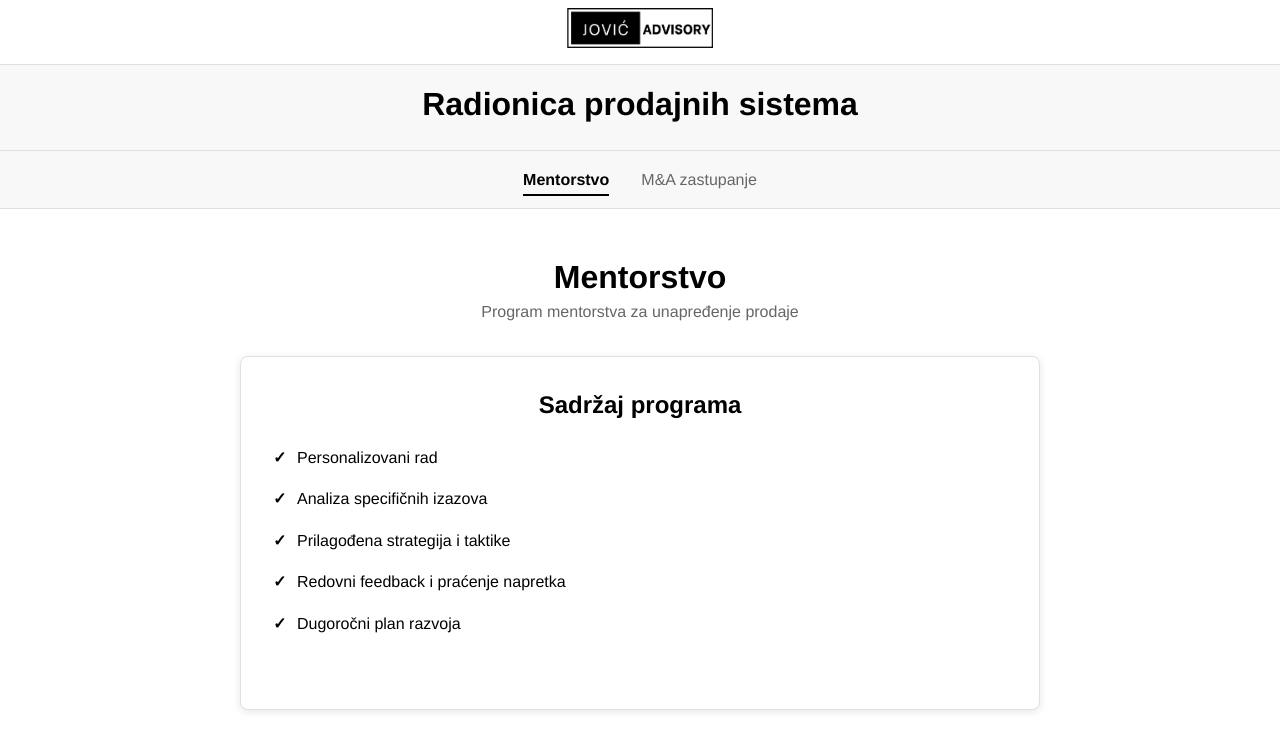
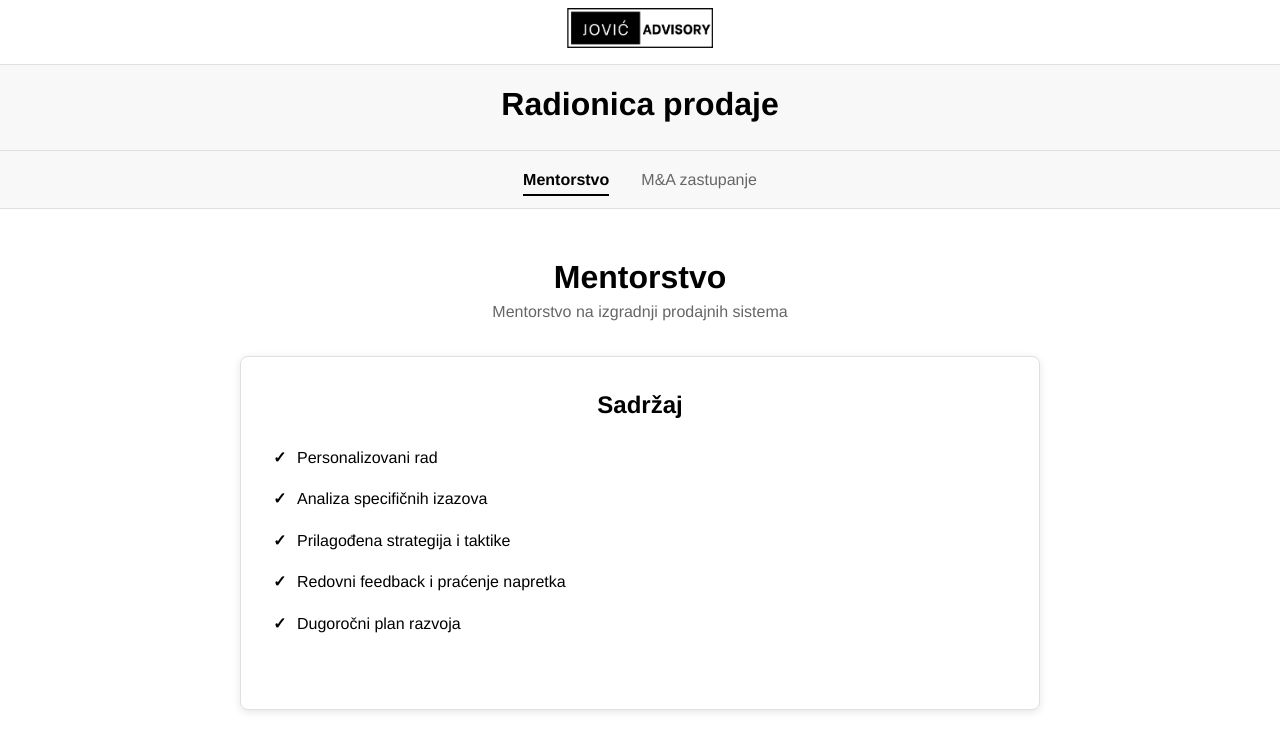
Before and after one commit to vanjajovic/jovicadvisory-frontend, a React (Create React App) app: page /radionica in a window 1280 px wide. Shown: the top 750 px of the page. Built offline with nearby package versions, Linux system fonts and the light colour scheme.

Commit message:
Promjena service radionica i studio v2

```diff
--- a/src/components/ServiceMenuHome.js
+++ b/src/components/ServiceMenuHome.js
@@ -9,7 +9,7 @@ const ServiceMenuHome = () => {
   const servicePages = [
     { name: 'Blog', path: '/blog' },
     { name: 'Osiguranje', path: 'https://vitaxosiguranje.com' },
-    { name: 'Radionica prodajnih sistema', path: '/radionica' },
+    { name: 'Radionica prodaje', path: '/radionica' },
     // { name: 'Venture studio', path: '/studio' }, // SKRIVENO
     { name: 'Kontakt', path: '/kontakt' }
   ];
--- a/src/components/ServiceMenuRadionica.js
+++ b/src/components/ServiceMenuRadionica.js
@@ -6,7 +6,6 @@ const ServiceMenuRadionica = () => {
   const location = useLocation();
 
   const servicePages = [
-    // { name: 'Projekti', path: '/venture/projekti' }, // SKRIVENO DO AKTIVACIJE
     { name: 'Mentorstvo', path: '/radionica' }, // Početna stranica
     { name: 'M&A zastupanje', path: '/radionica/m&a' },
   ];
--- a/src/pages/BlogPage.js
+++ b/src/pages/BlogPage.js
@@ -28,7 +28,7 @@ const BlogList = () => {
       <div className={blogStyles.contentContainer}>
         <h1>Blog</h1>
         <p className={blogStyles.pageDescription}>
-          Najnoviji članci, savjeti i analize iz svijeta osiguranja, prodaje i poslovanja.
+          Tekstovi u vezi osiguranja, prodaje i razvoja poslovanja.
         </p>
 
         <div className={blogStyles.blogGrid}>
--- a/src/pages/Home.js
+++ b/src/pages/Home.js
@@ -26,9 +26,9 @@ const Home = () => {
           </Link>
 
           <Link to="/radionica" className={styles.serviceCard}>
-            <h2 className={styles.serviceCardTitle}>Radionica prodajnih sistema</h2>
+            <h2 className={styles.serviceCardTitle}>Radionica prodaje</h2>
             <p className={styles.serviceCardDescription}>
-              Pravljenje i implementacija prodajnih sistema
+              Pravljenje prodajnih sistema i razvoj prodaje
             </p>
           </Link>
 
--- a/src/pages/Radionica.js
+++ b/src/pages/Radionica.js
@@ -11,12 +11,12 @@ const Mentorstvo = () => {
       <div className={styles.contentContainer}>
         <h1>Mentorstvo</h1>
         <p className={styles.pageDescription}>
-          Program mentorstva za unapređenje prodaje
+          Mentorstvo na izgradnji prodajnih sistema
         </p>
 
         <div className={styles.mentorstvoGrid}>
           <div className={styles.mentorstvoCard}>
-            <h2>Sadržaj programa</h2>
+            <h2>Sadržaj</h2>
             <div className={styles.mentorstvoPrednosti}>
               <ul>
                 <li>Personalizovani rad</li>
@@ -39,7 +39,7 @@ const MA = () => {
       <div className={styles.contentContainer}>
         <h1>M&A zastupanje</h1>
         <p className={styles.pageDescription}>
-          Zastupanje u procesu prodaje biznisa.
+          Zastupanje u procesu prodaje biznisa
         </p>
       </div>
     </div>
@@ -50,7 +50,7 @@ const Radionica = () => {
   return (
     <div className={styles.servicePage}>
       <div className={styles.serviceHeader}>
-        <h1 className={styles.serviceTitle}>Radionica prodajnih sistema</h1>
+        <h1 className={styles.serviceTitle}>Radionica prodaje</h1>
       </div>
 
       <ServiceMenuRadionica />
```
